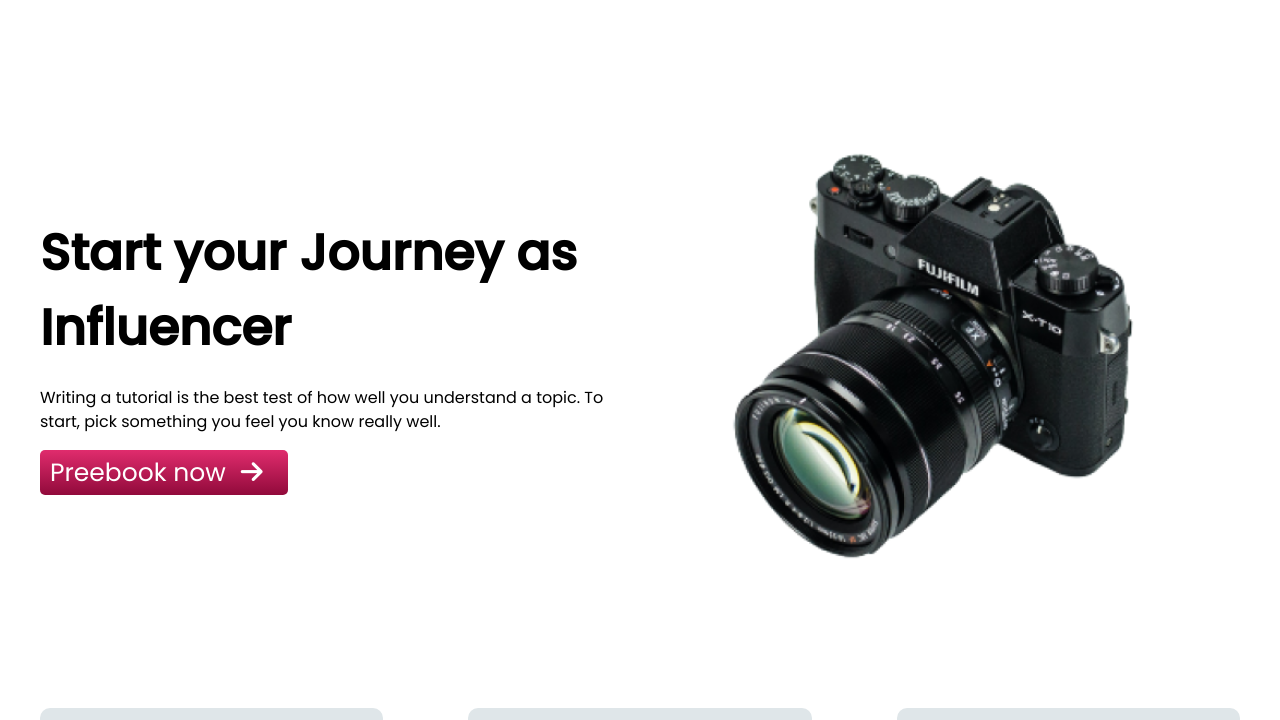
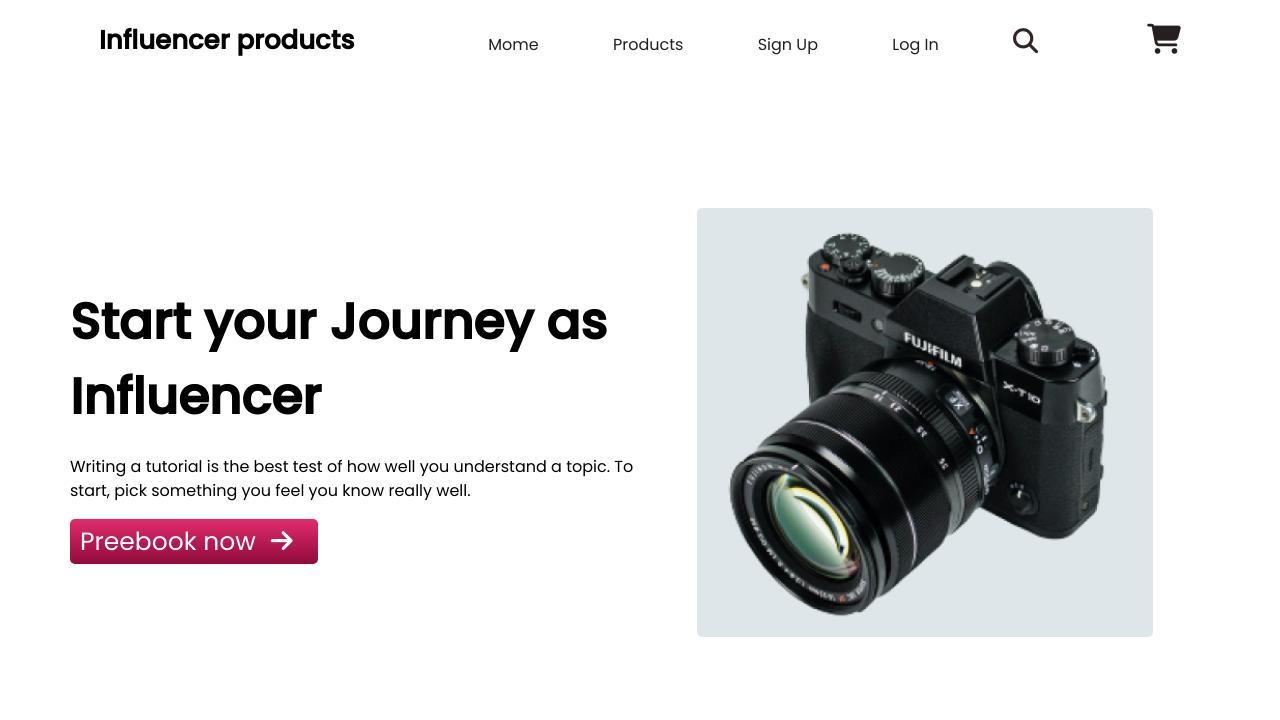
Before and after one commit to mdrubel02/influencer-gear, a plain HTML site: page index.html in a window 1280 px wide. Shown: the top 720 px of the page. Drawn offline with Linux system fonts and the light colour scheme.

Commit message:
navigation

```diff
--- a/index.html
+++ b/index.html
@@ -13,6 +13,27 @@
 <body>
     <!--------------- deader start ------------ -->
     <header>
+        <!-- ---navigation start ---- -->
+        <nav>
+            <div class="navigation">
+                <div class="logo">
+                    <h1>Influencer products</h1>
+                </div>
+                <div class="menu">
+                    <ul>
+                        <li><a href="#">Mome</a></li>
+                        <li><a href="#">Products</a></li>
+                        <li><a href="#">Sign Up</a></li>
+                        <li><a href="#">Log In</a></li>
+                        <li><a href="#"><i class="fas fa-search"></i></a></li>
+                        <li><a href="#"></a><i class="fas fa-shopping-cart"></i></li>
+                    </ul>
+                </div>
+            </div>
+        </nav>
+        <!----------------- navigation end ----------- -->
+
+        <!------------------- banner section start ------------------- -->
         <section class="container">
             <div class="banner">
                 <div class="left">
@@ -26,11 +47,19 @@
                 </div>
             </div>
         </section>
+
+        <!--------------------- banner section end ----------------- -->
+
     </header>
+
+
     <!----------------- header end ------------>
     <main>
+
+
         <!----------------- Popular Collection ------------ -->
         <section class="container">
+            <h1 class="popular-title">Popular Collection</h1>
             <div class="popular-items">
                 <div class="item">
                     <div class="thumble">
@@ -177,6 +206,7 @@
                      <p>Wordwide shifting available Buyers protection possible!</p>
                 </div>
             </div>
+            <h3 class="see-more">See More <i class="fas fa-arrow-right"></i></h3>
         </section>
         <!-------------
              popular Collection end
--- a/style.css
+++ b/style.css
@@ -1,5 +1,7 @@
 /*================google font==============*/
 @import url('https://fonts.googleapis.com/css2?family=Poppins:ital,wght@0,400;0,500;1,300&display=swap');
+
+
 /* ==========common style=============*/
 *{
     padding: 0;
@@ -14,8 +16,40 @@ body{
     padding: 0 30px;
     margin-top: 10%;
     margin-bottom: 10%;
+    box-sizing: border-box;
 }
 /*=============header style start============ */
+
+/*=============== navigation style start =================== */
+.navigation{
+    display: flex;
+    justify-content: space-evenly;
+    align-items:center ;
+    height: 80px;
+}
+.logo h1{
+    font-size: 26px;
+
+}
+.menu ul li{
+    display: inline-block;
+}
+.menu ul li a{
+    text-decoration: none;
+    font-size: 16px;
+    padding: 5px 35px;
+    color: rgb(34, 31, 31);
+}
+.fa-search{
+    font-size: 25px;
+    color: rgb(49, 38, 38);
+}
+.fa-shopping-cart{
+    font-size: 30px;
+    color: rgb(39, 31, 31);
+}
+
+/*============= banner section style start =========== */
 .banner{
     display: grid;
     grid-template-columns: 1fr 1fr;
@@ -52,10 +86,21 @@ body{
 }
 .right img{
     width:80%;
+    background-color: #dfe6e9;
+    border-radius: 5px;
 }
+
+/*================== banner section style end ======================= */
+
+
 /*=========================
  popular Collcetion style start
  ===================== */
+ .popular-title{
+     font-size: 28px;
+     text-align: center;
+     padding: 30px 0px;
+ }
  .popular-items{
      display: grid;
      grid-template-columns: repeat(3, 1fr);
@@ -81,6 +126,12 @@ body{
  }
  .reting p{
     line-height: 1.5;
+ }
+ .see-more{
+     color: #E02C6D;
+     font-size: 16px;
+     text-align: right;
+     padding: 50px 0px;
  }
  /*================
  popular collceton style end
```
